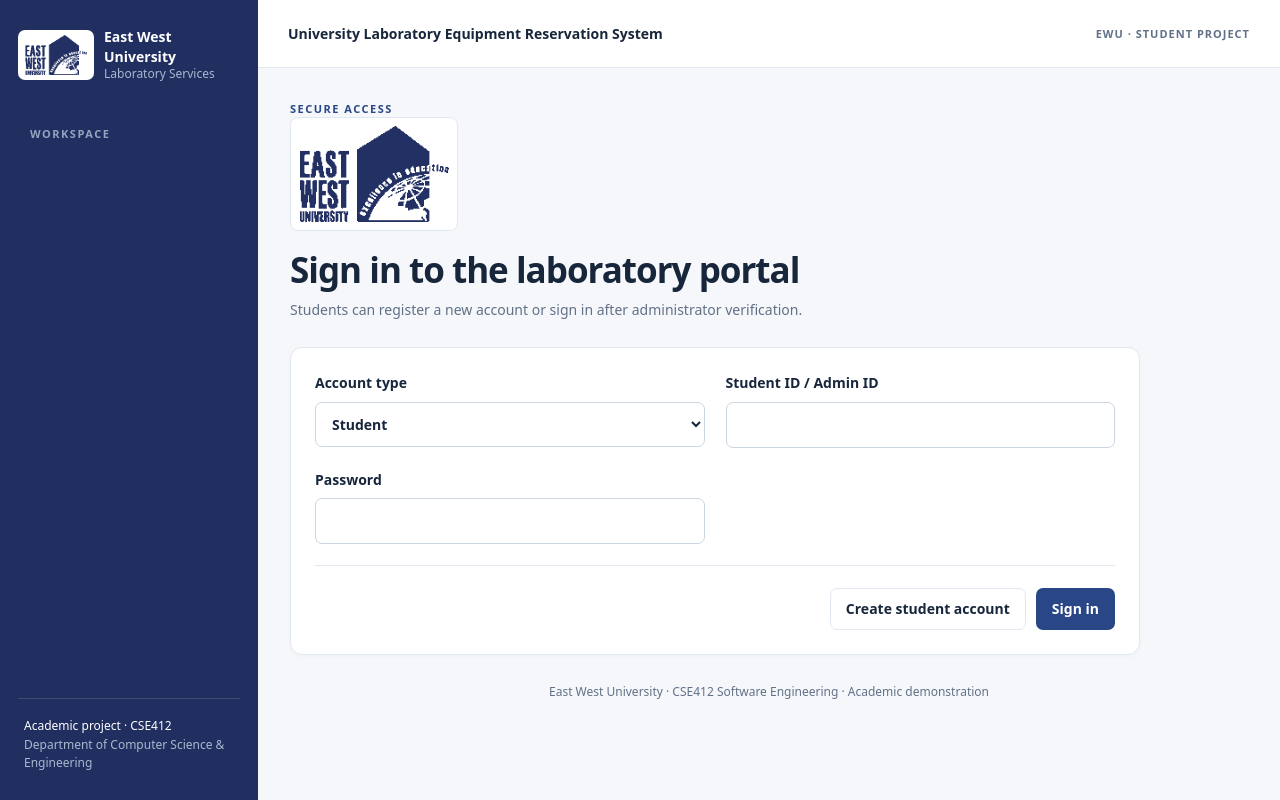
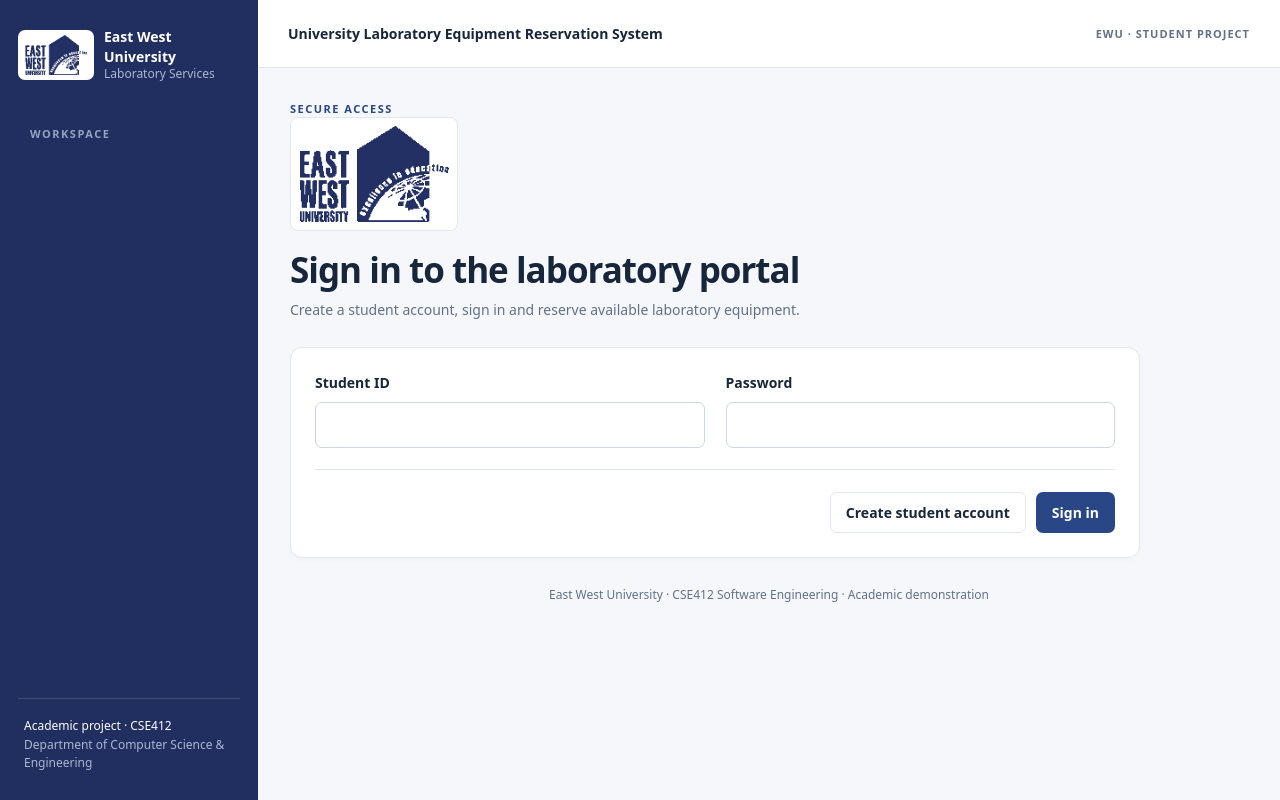
Before and after one commit to shoraimw/412_Final_Lab, a Flask app: page /login in a window 1280 px wide. Run offline with Flask 3, Linux system fonts and the light colour scheme.

Commit message:
Default to student-only signup and atomic reservation confirmation

```diff
--- a/app.py
+++ b/app.py
@@ -39,6 +39,7 @@ def create_app(config=None):
         DATABASE_URL=os.environ.get('DATABASE_URL', '').strip() or None,
         ADMIN_PASSWORD=os.environ.get('ADMIN_PASSWORD'),
         ADMIN_ID='SWNN',
+        ENABLE_ADMIN_REVIEW=os.environ.get('ENABLE_ADMIN_REVIEW', '').lower() == 'true',
         AUTH_REQUIRED=True,
         PERMANENT_SESSION_LIFETIME=timedelta(hours=8),
         ONLINE_DEMO=bool(os.environ.get('VERCEL')),
@@ -52,9 +53,10 @@ def create_app(config=None):
         if 'DATABASE' in config and 'DATABASE_URL' not in config:
             app.config['DATABASE_URL'] = None
     remote = bool(app.config['DATABASE_URL'])
+    admin_review = bool(app.config['ENABLE_ADMIN_REVIEW']) or (app.testing and app.config.get('AUTH_REQUIRED') is False)
     missing = []
     if app.config['ONLINE_DEMO'] and not app.testing:
-        for key in ('DATABASE_URL', 'SECRET_KEY', 'ADMIN_PASSWORD'):
+        for key in (('DATABASE_URL', 'SECRET_KEY', 'ADMIN_PASSWORD') if admin_review else ('DATABASE_URL', 'SECRET_KEY')):
             if not os.environ.get(key, '').strip():
                 missing.append(key)
     # A hosted instance must never silently create an isolated reservation database.
@@ -115,13 +117,20 @@ def create_app(config=None):
     auth_required = not (app.testing and app.config.get('AUTH_REQUIRED') is False)
 
     def role():
-        return session.get('role') if auth_required else 'legacy'
+        if not auth_required:
+            return 'legacy'
+        current = session.get('role')
+        if current == 'admin' and not admin_review:
+            return None
+        return current
 
     def student_identity():
         return session.get('student_id') if role() == 'student' else None
 
     @app.before_request
     def require_login():
+        if not admin_review and request.endpoint in ('update_status', 'student_accounts', 'approve_student'):
+            abort(403)
         if not auth_required or request.endpoint in ('login', 'signup', 'static', 'health', None):
             return
         if role() not in ('admin', 'student'):
@@ -140,7 +149,9 @@ def create_app(config=None):
         if role() in ('student', 'admin'):
             return redirect(url_for('dashboard'))
         if request.method == 'POST':
-            selected = request.form.get('role')
+            selected = request.form.get('role', 'student')
+            if selected == 'admin' and not admin_review:
+                abort(403)
             username = request.form.get('student_id', '').strip().upper()
             password = request.form.get('password', '')
             if len(password) > 256 or len(username) > 40:
@@ -159,8 +170,12 @@ def create_app(config=None):
                 account = db().execute('SELECT password_hash, approved FROM students WHERE student_id = ?', (username,)).fetchone()
                 authenticated = bool(account and account['password_hash'] and check_password_hash(account['password_hash'], password))
                 if authenticated and not account['approved']:
-                    flash('Your account is awaiting administrator approval.', 'error')
-                    return render_template('index.html', page='login', selected_role=selected, entered_id=username), 403
+                    if admin_review:
+                        flash('Your account is awaiting administrator approval.', 'error')
+                        return render_template('index.html', page='login', selected_role=selected, entered_id=username), 403
+                    connection = db()
+                    connection.execute('UPDATE students SET approved = 1 WHERE student_id = ?', (username,))
+                    connection.commit()
             if authenticated:
                 session.clear()
                 session['role'] = selected
@@ -185,14 +200,14 @@ def create_app(config=None):
                 return render_template('index.html', page='signup', entered_id=username), 400
             connection = db()
             cursor = connection.execute(
-                'INSERT INTO students (student_id, password_hash, approved) VALUES (?, ?, 0) ON CONFLICT (student_id) DO NOTHING',
-                (username, generate_password_hash(password)),
+                "INSERT INTO students (student_id, password_hash, approved) VALUES (?, ?, ?) ON CONFLICT (student_id) DO UPDATE SET password_hash = excluded.password_hash, approved = excluded.approved WHERE students.password_hash = ''",
+                (username, generate_password_hash(password), 0 if admin_review else 1),
             )
             connection.commit()
             if not cursor.rowcount:
                 flash('This ID is already registered. Contact your administrator for account help.', 'error')
                 return render_template('index.html', page='signup', entered_id=username), 409
-            flash('Account created. Ask the administrator to verify and activate your student ID before signing in.', 'success')
+            flash('Account created. Ask the administrator to verify and activate your student ID before signing in.' if admin_review else 'Account created successfully. You can sign in now.', 'success')
             return redirect(url_for('login'))
         return render_template('index.html', page='signup')
 
@@ -235,7 +250,7 @@ def create_app(config=None):
     def common():
         if 'csrf' not in session:
             session['csrf'] = secrets.token_hex(24)
-        return {'csrf_token': session['csrf'], 'today': local_today().isoformat(), 'online_demo': app.config['ONLINE_DEMO'], 'persistent_database': remote and not missing, 'configuration_missing': missing, 'role': role(), 'current_student': student_identity(), 'can_manage': role() in ('admin', 'legacy'), 'can_reserve': role() in ('student', 'legacy')}
+        return {'csrf_token': session['csrf'], 'today': local_today().isoformat(), 'online_demo': app.config['ONLINE_DEMO'], 'persistent_database': remote and not missing, 'configuration_missing': missing, 'admin_review': admin_review, 'role': role(), 'current_student': student_identity(), 'can_manage': role() in ('admin', 'legacy'), 'can_reserve': role() in ('student', 'legacy')}
 
     @app.before_request
     def verify_csrf():
@@ -283,7 +298,8 @@ def create_app(config=None):
             connection.execute('SELECT COUNT(*) AS total FROM equipment').fetchone()
             connection.execute('SELECT COUNT(*) AS total FROM reservations').fetchone()
             connection.execute('SELECT COUNT(*) AS total FROM students').fetchone()
-            connection.execute('SELECT COUNT(*) AS total FROM admins').fetchone()
+            if admin_review:
+                connection.execute('SELECT COUNT(*) AS total FROM admins').fetchone()
             connection.execute('SELECT approved FROM students LIMIT 1').fetchone()
         except Exception as exc:
             # Never return raw exception messages: drivers may include credential-bearing DSNs.
@@ -377,12 +393,12 @@ def create_app(config=None):
                 return render_template('index.html', page='reserve', items=inventory(), values=values), 400
             connection.execute(
                 '''INSERT INTO reservations
-                   (student_id, equipment_id, reservation_date, start_time, end_time, quantity)
-                   VALUES (?, ?, ?, ?, ?, ?)''',
-                (student, equipment_id, day, start, end, quantity),
+                   (student_id, equipment_id, reservation_date, start_time, end_time, quantity, status)
+                   VALUES (?, ?, ?, ?, ?, ?, ?)''',
+                (student, equipment_id, day, start, end, quantity, 'Pending' if admin_review else 'Approved'),
             )
             connection.commit()
-            flash('Reservation submitted successfully. Status: Pending.', 'success')
+            flash('Reservation submitted successfully. Status: Pending.' if admin_review else 'Reservation confirmed successfully. Status: Approved.', 'success')
             return redirect(url_for('manage'))
         return render_template('index.html', page='reserve', items=inventory(), values=values)
 
--- a/templates/index.html
+++ b/templates/index.html
@@ -24,7 +24,7 @@
   <main>
     <header class="topbar"><button class="menu" id="menu" aria-label="Toggle navigation" aria-controls="sidebar" aria-expanded="false">☰</button><span>University Laboratory Equipment Reservation System</span><span class="portal">{{ 'ADMIN PORTAL' if role == 'admin' else ('STUDENT · ' ~ current_student if role == 'student' else 'EWU · STUDENT PROJECT') }}</span></header>
     <div class="content">
-      {% if online_demo %}<div class="demo-note" role="note">Academic demonstration only — not an official EWU service. Use fictional student IDs. {% if persistent_database %}Reservations are stored in the shared PostgreSQL database.{% else %}Hosted database configuration is incomplete; reservations are unavailable until setup is finished.{% endif %}</div>{% endif %}
+      {% if online_demo %}<div class="demo-note" role="note">Academic demonstration only — not an official EWU service. Use fictional student IDs. {% if persistent_database %}Configured to use a shared PostgreSQL database; service availability is shown in system health.{% else %}Hosted database configuration is incomplete; reservations are unavailable until setup is finished.{% endif %}</div>{% endif %}
       {% for category, message in get_flashed_messages(with_categories=true) %}
       <div class="notice {{ category }}" role="{{ 'alert' if category == 'error' else 'status' }}">{{ message }}</div>
       {% endfor %}
@@ -33,16 +33,16 @@
       {% elif page == 'setup' %}
       <section class="panel form-panel setup-panel"><div class="panel-head"><div><p class="eyebrow">SYSTEM CONFIGURATION</p><h1>Database setup required</h1><p>The portal is temporarily unavailable to protect reservation records.</p></div></div><div class="setup-body"><p>Ask the project administrator to configure the following Vercel environment variables and redeploy:</p><ul>{% for key in configuration_missing %}<li><code>{{ key }}</code></li>{% endfor %}</ul><p>After redeployment, check <a href="{{ url_for('health') }}">system health</a>.</p></div></section>
       {% elif page == 'login' %}
-      <div class="heading"><div><p class="eyebrow">SECURE ACCESS</p><img class="login-logo" src="{{ url_for('static', filename='ewu-logo.png') }}" alt="East West University logo"><h1>Sign in to the laboratory portal</h1><p>Students can register a new account or sign in after administrator verification.</p></div></div>
+      <div class="heading"><div><p class="eyebrow">SECURE ACCESS</p><img class="login-logo" src="{{ url_for('static', filename='ewu-logo.png') }}" alt="East West University logo"><h1>Sign in to the laboratory portal</h1><p>{{ 'Students can register a new account or sign in after administrator verification.' if admin_review else 'Create a student account, sign in and reserve available laboratory equipment.' }}</p></div></div>
       <section class="panel form-panel"><form method="post" class="form-grid">
       <input type="hidden" name="csrf_token" value="{{ csrf_token }}">
-      <label>Account type<select name="role"><option value="student" {% if selected_role != 'admin' %}selected{% endif %}>Student</option><option value="admin" {% if selected_role == 'admin' %}selected{% endif %}>Administrator</option></select></label>
-      <label>Student ID / Admin ID<input name="student_id" autocomplete="username" required maxlength="40" value="{{ entered_id|default('') }}"></label>
+      {% if admin_review %}<label>Account type<select name="role"><option value="student" {% if selected_role != 'admin' %}selected{% endif %}>Student</option><option value="admin" {% if selected_role == 'admin' %}selected{% endif %}>Administrator</option></select></label>{% else %}<input type="hidden" name="role" value="student">{% endif %}
+      <label>{{ 'Student ID / Admin ID' if admin_review else 'Student ID' }}<input name="student_id" autocomplete="username" required maxlength="40" value="{{ entered_id|default('') }}"></label>
       <label>Password<input name="password" type="password" autocomplete="current-password" maxlength="256" required></label>
       <div class="form-actions"><a class="btn secondary" href="{{ url_for('signup') }}">Create student account</a><button class="btn primary" type="submit">Sign in</button></div>
       </form></section>
       {% elif page == 'signup' %}
-      <div class="heading"><div><p class="eyebrow">STUDENT REGISTRATION</p><h1>Create your student account</h1><p>Use a fictional student ID for this academic demonstration. An administrator must verify your registration.</p></div></div>
+      <div class="heading"><div><p class="eyebrow">STUDENT REGISTRATION</p><h1>Create your student account</h1><p>Use a fictional student ID for this academic demonstration. {{ 'An administrator must verify your registration.' if admin_review else 'You can sign in immediately after registering.' }}</p></div></div>
       <section class="panel form-panel"><form method="post" class="form-grid">
       <input type="hidden" name="csrf_token" value="{{ csrf_token }}">
       <label>Student ID<input name="student_id" maxlength="40" required autocomplete="username" value="{{ entered_id|default('') }}"></label>
@@ -70,13 +70,13 @@
       {% include '_reservations.html' %}</section>
       {% elif page == 'equipment' %}
       <div class="heading"><div><p class="eyebrow">INVENTORY</p><h1>Laboratory equipment</h1><p>Browse the equipment catalogue and total available stock.</p></div>{% if can_reserve %}<a class="btn primary" href="{{ url_for('reserve') }}">+ New reservation</a>{% endif %}</div>
-      <section class="panel"><div class="panel-head"><div><h2>Equipment catalogue</h2><p>{{ items|length }} distinct equipment items · slot availability checked on submission and approval</p></div><input id="search" type="search" placeholder="Search equipment..." aria-label="Search equipment"></div>
+      <section class="panel"><div class="panel-head"><div><h2>Equipment catalogue</h2><p>{{ items|length }} distinct equipment items · {{ 'slot availability checked on submission and approval' if admin_review else 'slot availability checked before confirmation' }}</p></div><input id="search" type="search" placeholder="Search equipment..." aria-label="Search equipment"></div>
       <div class="table-wrap"><table id="equipment-table"><thead><tr><th>Equipment ID</th><th>Equipment name</th><th>Category</th><th>Available quantity (stock)</th></tr></thead><tbody>
       {% for item in items %}<tr><td class="muted">{{ item.id }}</td><td><strong>{{ item.name }}</strong></td><td>{{ item.category }}</td><td><span class="pill {{ 'approved' if item.quantity else 'rejected' }}">{{ item.quantity }} units</span></td></tr>{% endfor %}
       </tbody></table><p id="no-match" class="empty" hidden>No matching equipment.</p></div></section>
       {% elif page == 'reserve' %}
       <div class="heading"><div><p class="eyebrow">BOOKING</p><h1>New reservation</h1><p>Complete the form to request laboratory equipment.</p></div></div>
-      <section class="panel form-panel"><div class="panel-head"><div><h2>Reservation details</h2><p>All fields are required. Requests are submitted as Pending.</p></div></div>
+      <section class="panel form-panel"><div class="panel-head"><div><h2>Reservation details</h2><p>All fields are required. {{ 'Requests are submitted as Pending.' if admin_review else 'Available equipment is booked automatically after validation.' }}</p></div></div>
       <form method="post" class="form-grid" id="reservation-form">
         <input type="hidden" name="csrf_token" value="{{ csrf_token }}">
         <label>Student ID<input name="student_id" placeholder="e.g. 2024-1-60-001" maxlength="40" pattern="[A-Za-z0-9][A-Za-z0-9\-]*" required value="{{ current_student or values.get('student_id','') }}" {% if current_student %}readonly{% endif %}></label>
```
Also changed, not shown: tests/test_roles.py (+1 -1 lines), tests/test_student_only.py (added, +48 -0 lines), README.md.
